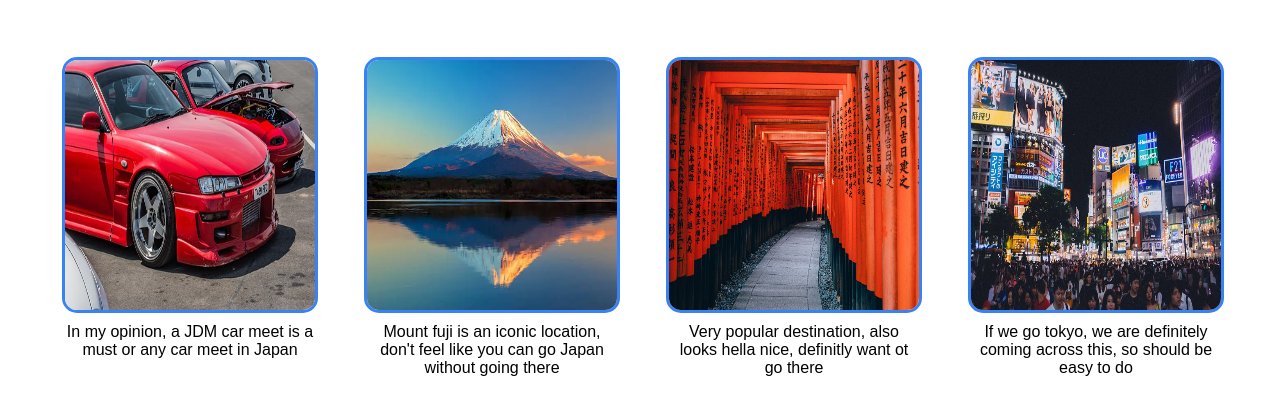
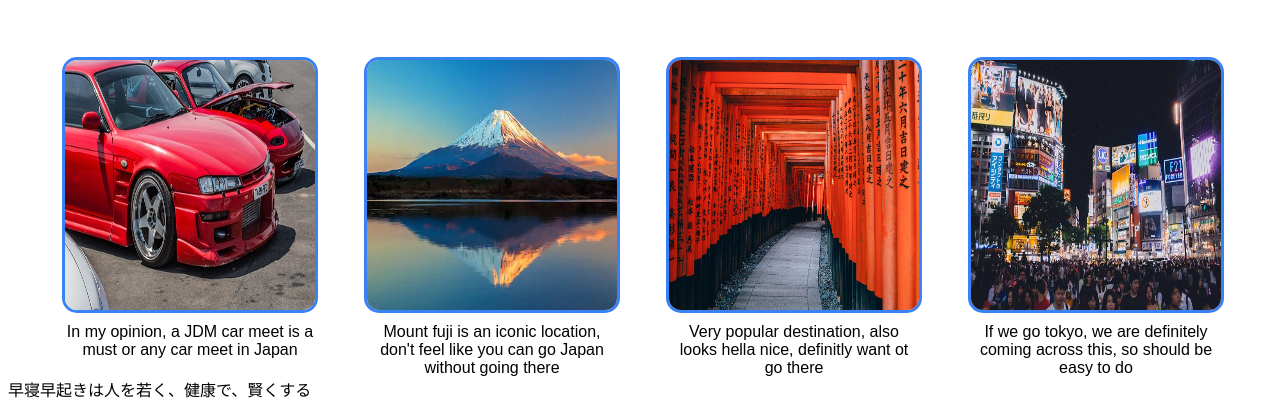
Before and after one commit to Juanzeeee/Landing-pagev2, a plain HTML site: page index.html in a window 1280 px wide. Shown: the part 561-970 px from the top of the page. Before the commit the page ends 946 px from the top, so only its background shows below. Drawn offline with Linux system fonts and the light colour scheme.

```diff
--- a/index.html
+++ b/index.html
@@ -60,7 +60,11 @@
             </div>
         </div>
     </div>
-    <div class="section3"></div>
+    <div class="section3">
+        <div class="section3-text">
+            早寝早起きは人を若く、健康で、賢くする
+        </div>
+    </div>
     <div class="section4"></div>
 </body>
 </html>
--- a/style.css
+++ b/style.css
@@ -99,4 +99,5 @@
     border-style: solid;
     border-radius: 15px;
     border-color: #3882F6;
+
 }
```
